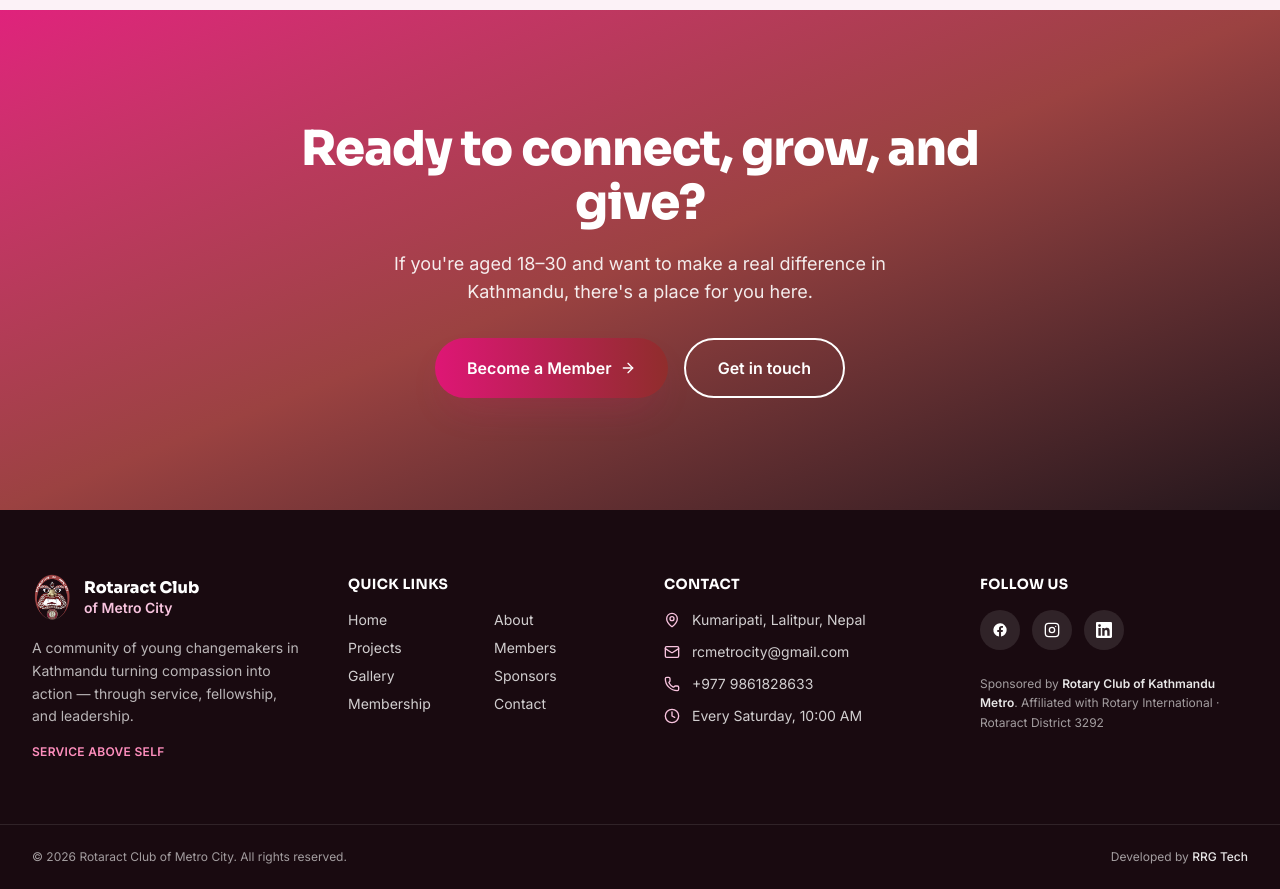
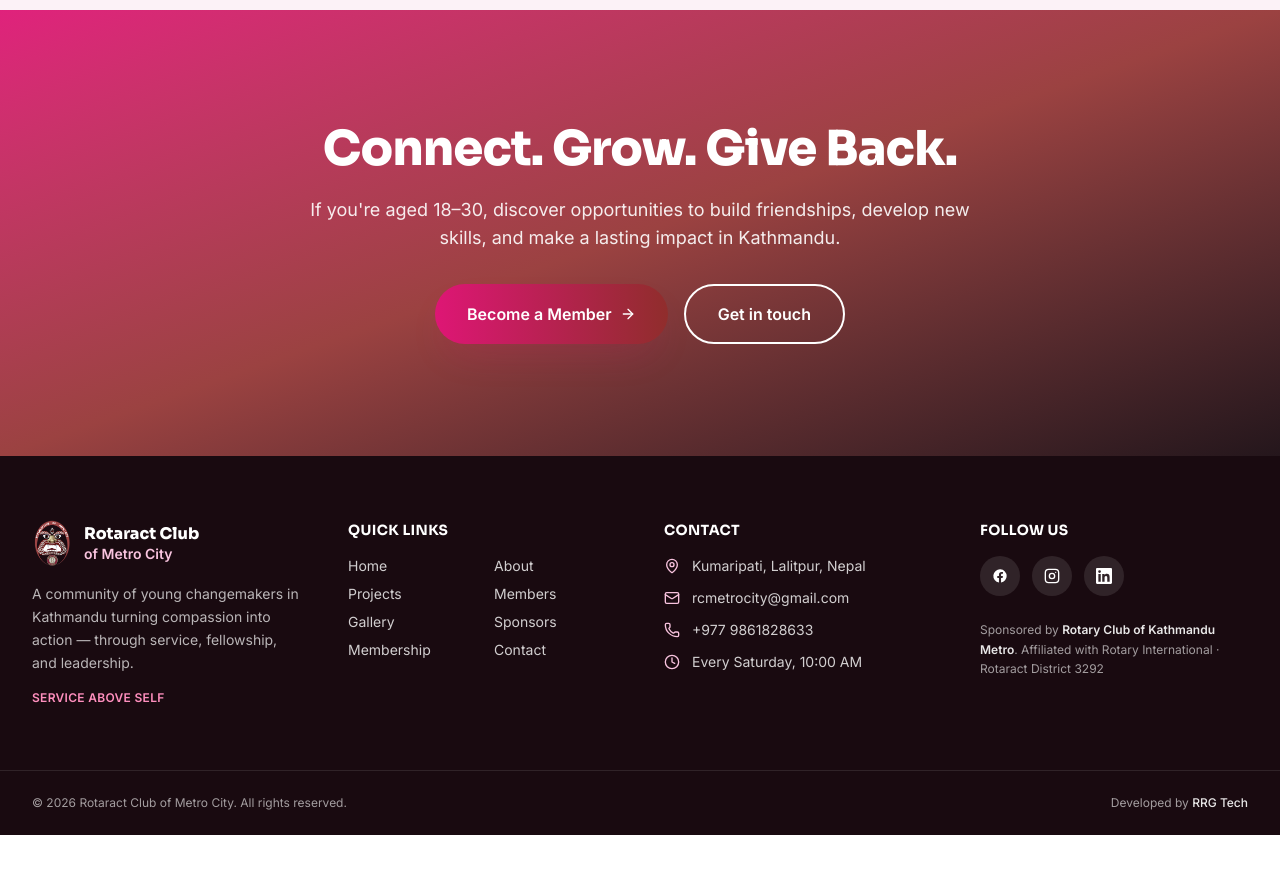
Before and after one commit to RRG-NP/metrocity-web, a Next.js app: page / in a window 1280 px wide. Shown: the part 5240-6129 px from the top of the page. After the commit the page ends 6075 px from the top, so only its background shows below. Built offline with nearby package versions, Linux system fonts and the light colour scheme; no server answers.

Commit message:
feat: update AboutPage and JoinCTA sections with improved content and styling

```diff
--- a/src/app/about/page.tsx
+++ b/src/app/about/page.tsx
@@ -18,7 +18,6 @@ import { Reveal, RevealGroup, RevealItem } from "@/components/ui/Reveal";
 import { PageHeader } from "@/components/sections/PageHeader";
 import { LeadershipPreview } from "@/components/sections/LeadershipPreview";
 import { areasOfFocus, rotaractGoals, siteSettings } from "@/data/siteSettings";
-import { ph } from "@/data/placeholder";
 
 export const metadata: Metadata = {
   title: "About",
@@ -48,10 +47,10 @@ export default function AboutPage() {
       <section className="py-20 lg:py-28">
         <Container className="grid items-center gap-12 lg:grid-cols-2">
           <Reveal>
-            <div className="bg-gradient-primary rounded-asym relative aspect-4/3 overflow-hidden p-[3px] shadow-[var(--shadow-azure-40)]">
+            <div className="rounded-asym relative aspect-square overflow-hidden p-[3px] shadow-[var(--shadow-azure-40)]">
               <div className="rounded-asym relative h-full w-full overflow-hidden">
                 <Image
-                  src={ph("about-team", 900, 700)}
+                  src="/logo-white.png"
                   alt="Club members together at an event"
                   fill
                   sizes="(max-width: 1024px) 100vw, 50vw"
--- a/src/components/sections/JoinCTA.tsx
+++ b/src/components/sections/JoinCTA.tsx
@@ -11,12 +11,13 @@ export function JoinCTA() {
       <AnimatedBackground overlay="brand" />
       <Container className="relative text-center">
         <Reveal>
-          <h2 className="mx-auto max-w-3xl text-[clamp(1.9rem,4vw,3rem)] font-extrabold text-white">
-            Ready to connect, grow, and give?
+          <h2 className="mx-auto max-w-4xl text-[clamp(1.9rem,4vw,3rem)] font-extrabold text-white">
+            Connect. Grow. Give Back.
           </h2>
-          <p className="mx-auto mt-5 max-w-xl text-lg text-white/90">
-            If you&apos;re aged {siteSettings.ageBand} and want to make a real
-            difference in Kathmandu, there&apos;s a place for you here.
+          <p className="mx-auto mt-5 max-w-2xl text-lg text-white/90">
+            If you're aged {siteSettings.ageBand}, discover opportunities to
+            build friendships, develop new skills, and make a lasting impact in
+            Kathmandu.
           </p>
           <div className="mt-8 flex flex-wrap justify-center gap-4">
             <Button href="/membership" size="lg" className="">
```
